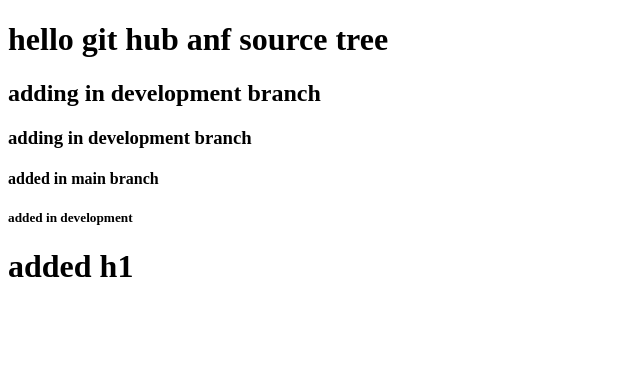
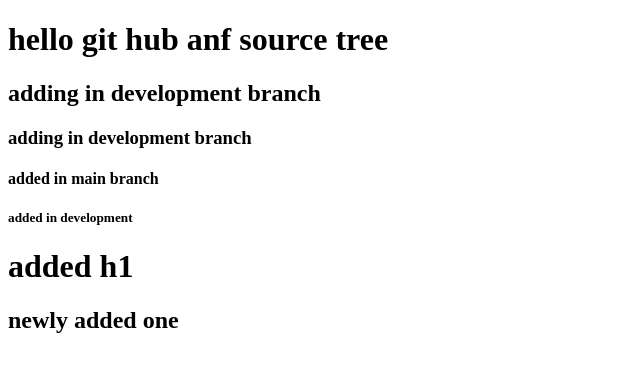
Before and after one commit to Manash1904/Test, a plain HTML site: page index.html in a window 1280 px wide. Shown: the whole page, without its empty margins (0-640 px from the left). Drawn offline with Linux system fonts and the light colour scheme.

Commit message:
after conflict

```diff
--- a/index.html
+++ b/index.html
@@ -13,5 +13,6 @@
     <h4>added in main branch</h4>
     <h5>added in development</h5>
     <h1>added h1</h1>
+    <h2>newly added one</h2>
 </body>
 </html>
```
